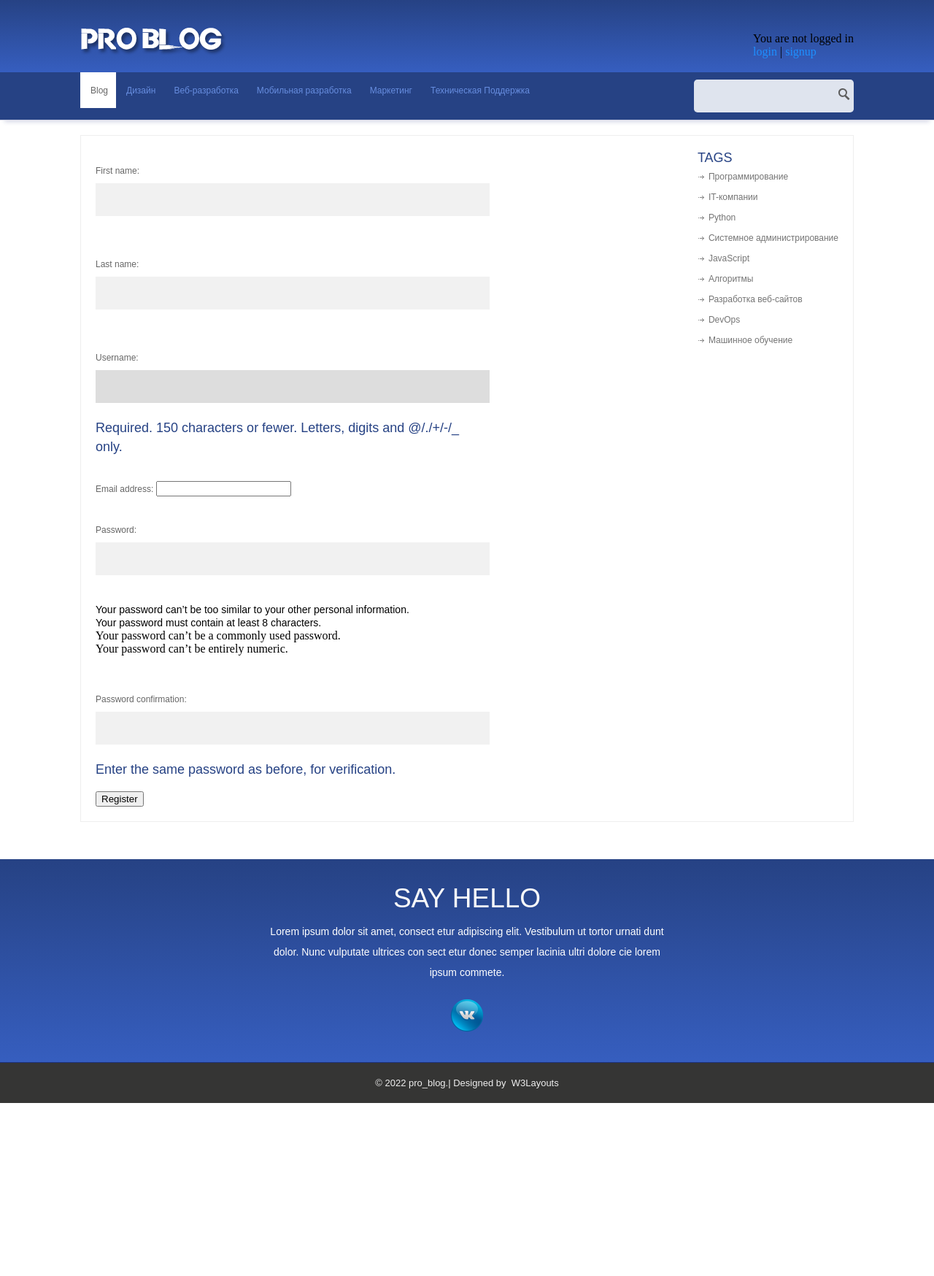
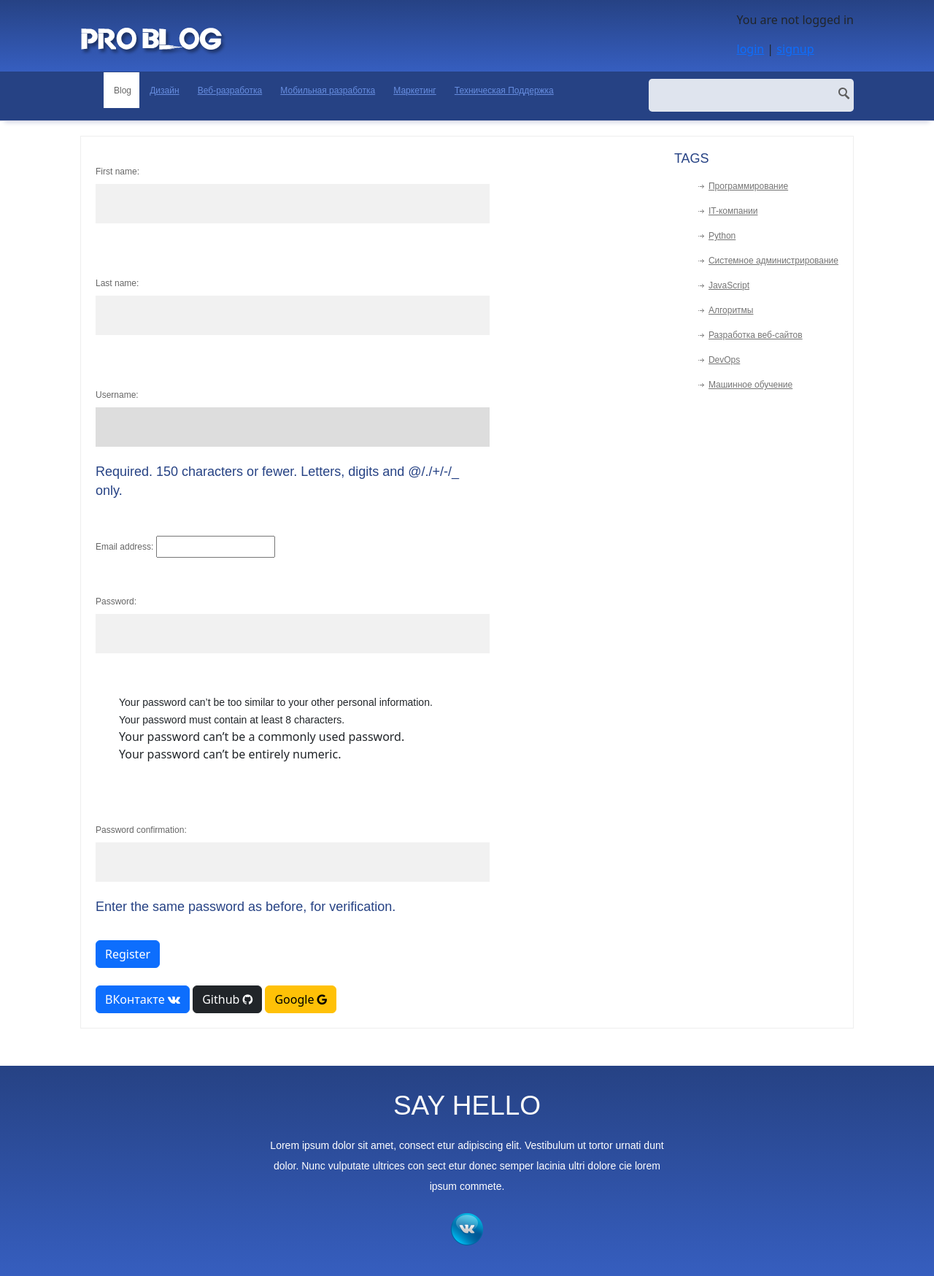
Before and after one commit to fourth-team-core/our_blog, a Django app: page /auth/signup/ in a window 1280 px wide. Shown: the top 1748 px of the page at 73% size. Before the commit the page ends 1511 px from the top, so only its background shows below. Run offline with Django 4.2, Linux system fonts and the light colour scheme; some libraries are stand-ins or nearby versions; some web fonts are replaced.

Commit message:
social_auth

```diff
--- a/blog/blog/urls.py
+++ b/blog/blog/urls.py
@@ -7,4 +7,5 @@ urlpatterns = [
     path('auth/', include('authapp.urls')),
     path('admin/', admin.site.urls),
     path('', TemplateView.as_view(template_name='home.html'), name='home'),
+    path("", include("social_django.urls", namespace="social")),
 ]
--- a/blog/templates/authapp/signup.html
+++ b/blog/templates/authapp/signup.html
@@ -10,4 +10,14 @@
         {{ form.as_p }}
         <button class="btn btn-primary" type="submit">Register</button>
     </form>
+    <br/>
+    <a href="{% url 'social:begin' 'vk-oauth2' %}?next=/" class="btn btn-primary" role="button">
+    ВКонтакте <i class="fa fa-vk"></i>
+    </a>
+    <a href="{% url 'social:begin' 'github' %}?next=/" class="btn btn-dark" role="button">
+    Github <i class="fa fa-github"></i>
+    </a>
+    <a href="{% url 'social:begin' 'google-oauth2' %}?next=/" class="btn btn-warning" role="button">
+    Google <i class="fa fa-google"></i>
+    </a>
 {% endblock content %}
--- a/blog/templates/base.html
+++ b/blog/templates/base.html
@@ -11,6 +11,8 @@
     </title>
     <link href="{% static 'css/style.css' %}" rel="stylesheet" type="text/css" media="all"/>
     <link href='//fonts.googleapis.com/css?family=Carrois+Gothic+SC' rel='stylesheet' type='text/css'>
+    <link rel="stylesheet" type="text/css" href="{% static 'css/bootstrap.min.css' %}">
+    <link rel="stylesheet" href="{% static 'fonts/font-awesome/css/font-awesome.css' %}">
 </head>
 <body>
     {% block header %}
```
Also changed, not shown: blog/blog/settings.py (+23 -0 lines), blog/templates/authapp/login.html (+11 -0 lines), blog/static/css/style.css (line endings or trailing spaces), 1 other file.
